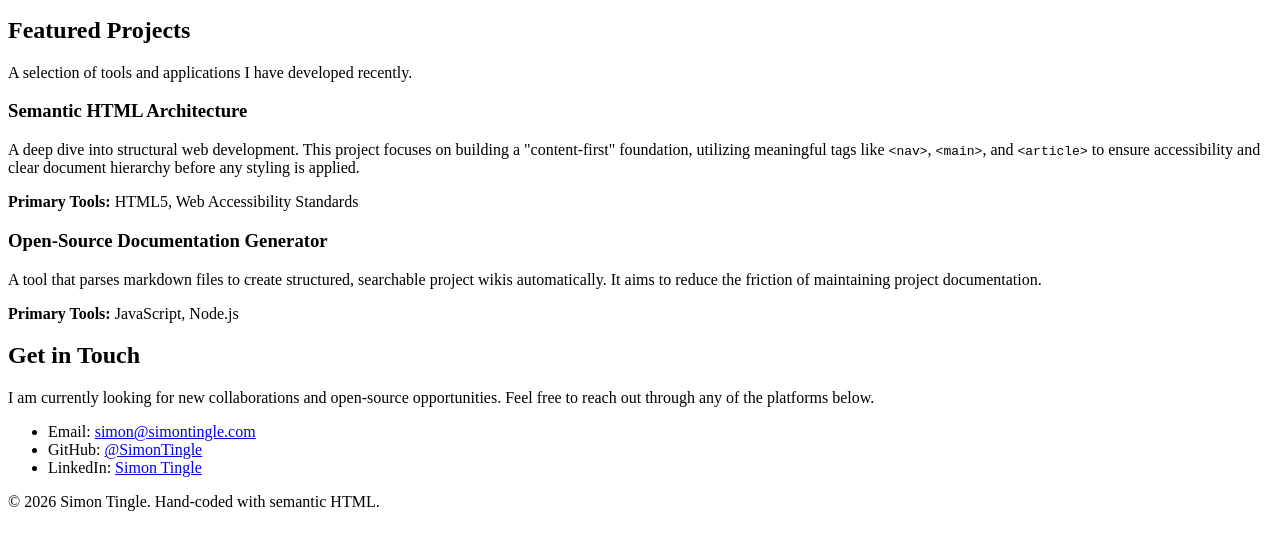
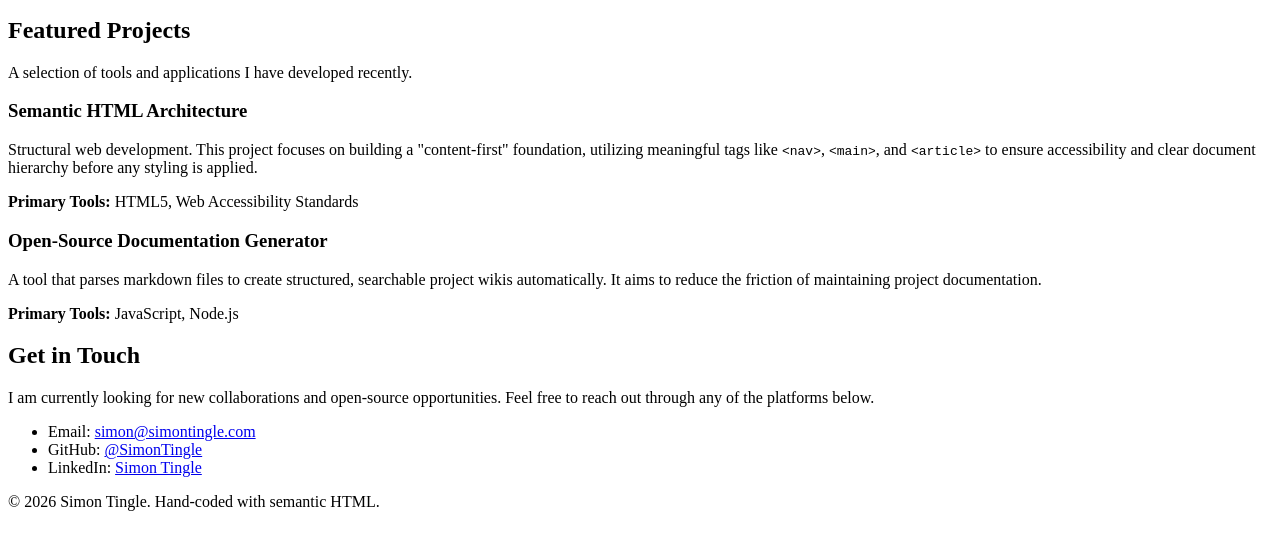
Before and after one commit to SimonTingle/portfolio-website, a plain HTML site: page index.html in a window 1280 px wide. Shown: the part 158-708 px from the top of the page. Drawn offline with Linux system fonts and the light colour scheme.

Commit message:
Refactor project description for Semantic HTML Architecture in index.html for clarity

```diff
--- a/index.html
+++ b/index.html
@@ -29,7 +29,7 @@
 
             <article>
                 <h3>Semantic HTML Architecture</h3>
-                <p>A deep dive into structural web development. This project focuses on building a "content-first" foundation, utilizing meaningful tags like <code>&lt;nav&gt;</code>, <code>&lt;main&gt;</code>, and <code>&lt;article&gt;</code> to ensure accessibility and clear document hierarchy before any styling is applied.</p>
+                <p>Structural web development. This project focuses on building a "content-first" foundation, utilizing meaningful tags like <code>&lt;nav&gt;</code>, <code>&lt;main&gt;</code>, and <code>&lt;article&gt;</code> to ensure accessibility and clear document hierarchy before any styling is applied.</p>
                 <p><strong>Primary Tools:</strong> HTML5, Web Accessibility Standards</p>
             </article>
 
```
